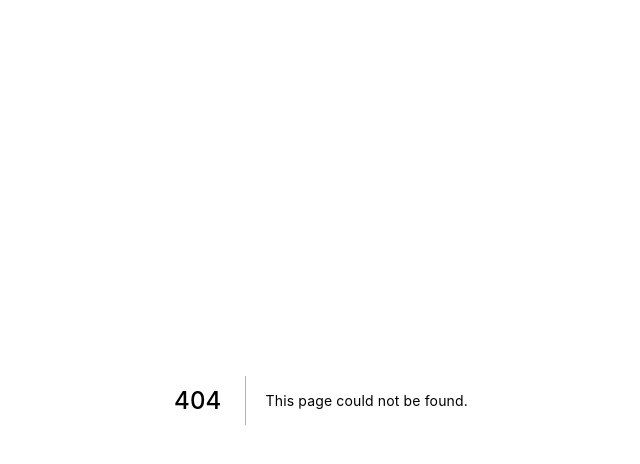
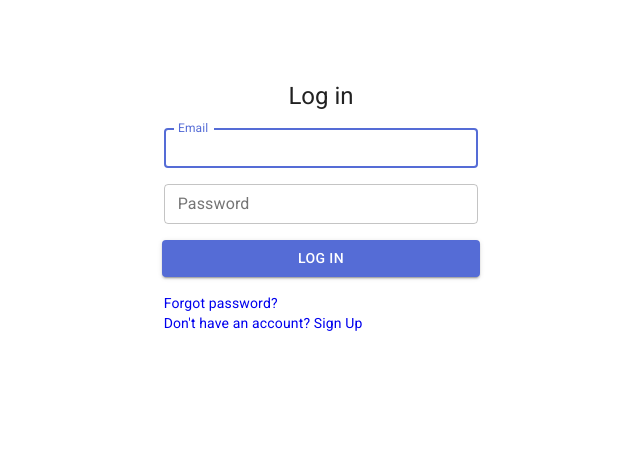
Before and after one commit to harryakbar/mini-project-todo-apps, a Next.js app: page /auth/login in a window 1280 px wide. Before the commit this address had no page. Shown: the top 464 px of the page, without its empty margins (319-959 px from the left). Built offline with nearby package versions, Linux system fonts and the light colour scheme.

Commit message:
Create login page

```diff
--- /dev/null
+++ b/src/pages/auth/login.js
@@ -0,0 +1,93 @@
+import React from 'react';
+import Head from "next/head";
+import Link from "next/link";
+import { makeStyles } from '@material-ui/core/styles';
+import { Container, TextField, Typography, Button, Grid } from '@material-ui/core';
+
+const useStyles = makeStyles((theme) => ({
+    paper: {
+        marginTop: theme.spacing(10),
+        display: 'flex',
+        flexDirection: 'column',
+        alignItems: 'center',
+    },
+    form: {
+        '& > *': {
+            margin: theme.spacing(1),
+            width: '40ch'
+        },
+        display: 'flex',
+        flexWrap: 'wrap',
+        flexDirection: 'column',
+        alignItems: 'center',
+        marginTop: theme.spacing(1),
+    },
+    link: {
+        textDecoration: 'none',
+    }
+}));
+
+export default function Login() {
+    const classes = useStyles();
+
+    return (
+        <React.Fragment>
+            <Head>
+                <title>Login</title>
+                <meta
+                    name="description"
+                    content="Generated by create next app"
+                />
+                <link rel="icon" href="/favicon.ico" />
+            </Head>
+            <body>
+                <Container component="main" maxWidth="sm">
+                    <div className={classes.paper}>
+                        <Typography component="h1" variant="h5">
+                            Log in
+                        </Typography>
+                        <form className={classes.form} noValidate>
+                            <TextField
+                                id="email"
+                                type="email"
+                                autoFocus
+                                label="Email"
+                                size="small"
+                                variant="outlined" />
+                            <TextField
+                                id="password"
+                                type="password"
+                                label="Password"
+                                size="small"
+                                variant="outlined" />
+                            <Button
+                                type="submit"
+                                fullWidth
+                                variant="contained"
+                                color="primary"
+                            >
+                                Log In
+                            </Button>
+                            <Grid container>
+                                <Grid item xs={12}>
+                                    <Link href="/auth/forgotpassword">
+                                        <a className={classes.link}>
+                                            Forgot password?
+                                        </a>
+                                    </Link>
+                                </Grid>
+                                <Grid item xs={12}>
+                                    <Link href="/auth/signup">
+                                        <a className={classes.link}>
+                                            Don't have an account? Sign Up
+                                        </a>
+                                    </Link>
+                                </Grid>
+                            </Grid>
+                        </form>
+                    </div>
+                </Container>
+            </body>
+        </React.Fragment>
+    );
+}
```
Also changed, not shown: 1 other file (tests, documents, lock files or other folders).
